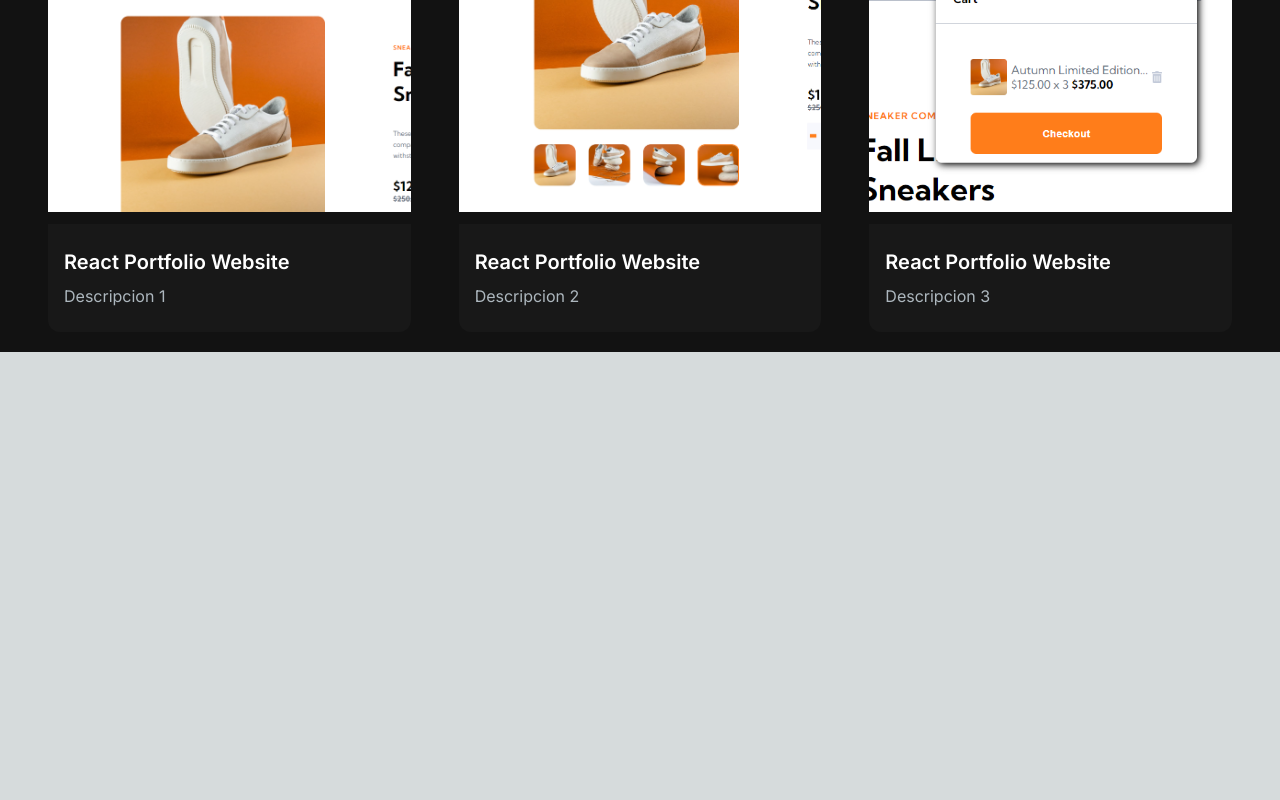
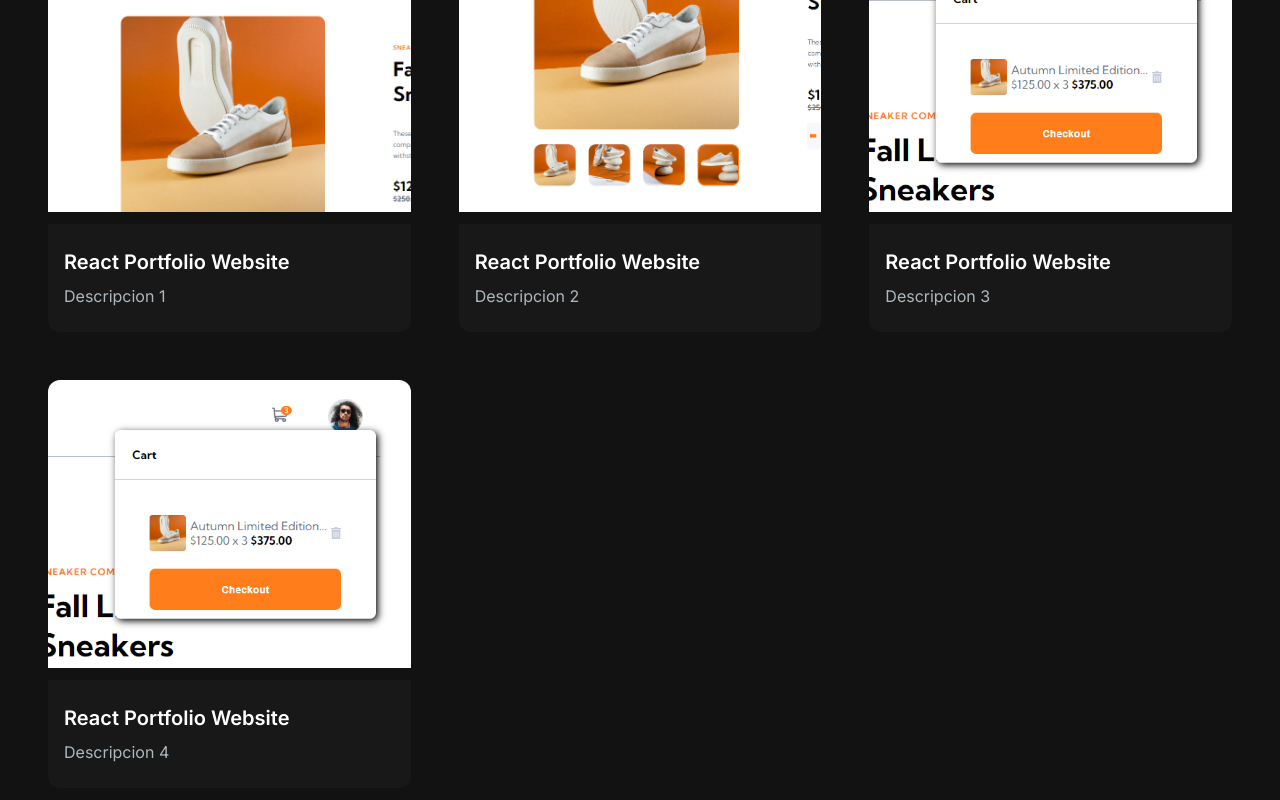
Before and after one commit to EmanuelDavid-Code01/Portfolio, a Next.js app: page / in a window 1280 px wide. Shown: the part 1386-2186 px from the top of the page. Before the commit the page ends 1738 px from the top, so only its background shows below. Built offline with nearby package versions, Linux system fonts and the light colour scheme.

Commit message:
completada la seccion de los projects

```diff
--- a/src/app/components/HeroSection.jsx
+++ b/src/app/components/HeroSection.jsx
@@ -1,4 +1,4 @@
-//01:12:57min
+//01:20 min
 "use client";
 import React from "react";
 import Image from "next/image";
--- a/src/app/components/ProjectsSection.jsx
+++ b/src/app/components/ProjectsSection.jsx
@@ -9,7 +9,7 @@ const projectsData = [
     title: "React Portfolio Website",
     description: "Descripcion 1",
     image: "/images/projects/1.png",
-    tag: ["All", "Web"],
+    tag: ["All", "Web","Mobile"],
     gitUrl: "/",
     previewUrl: "/",
   },
@@ -31,6 +31,15 @@ const projectsData = [
     gitUrl: "/",
     previewUrl: "/",
   },
+  {
+    id: 4,
+    title: "React Portfolio Website",
+    description: "Descripcion 4",
+    image: "/images/projects/3.png",
+    tag: ["All","Mobile"],
+    gitUrl: "/",
+    previewUrl: "/",
+  }
 ];
 
 const ProjectsSection = () => {
@@ -39,6 +48,10 @@ const ProjectsSection = () => {
   const handleTagChange = (newTag) => {
     setTag(newTag);
   };
+
+  const filteredProjects = projectsData.filter((project) =>
+    project.tag.includes(tag)
+  );
   return (
     <>
       <h2 className="text-center text-4xl font-bold text-white mt-4 mb-4">
@@ -62,7 +75,7 @@ const ProjectsSection = () => {
         />
       </div>
       <div className="grid md:grid-cols-3 gap-8 md:gap-12 py-1">
-        {projectsData.map((project) => (
+        {filteredProjects.map((project) => (
           <ProjectCard
             key={project.id}
             title={project.title}
```
